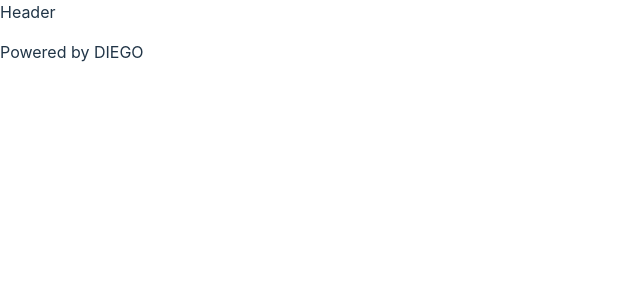
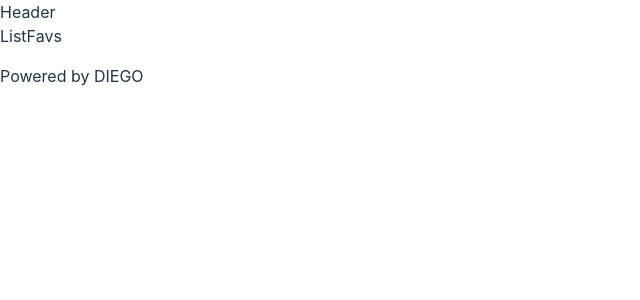
Before and after one commit to diegosnt/fe3-final, a React (Vite) app: page /favs in a window 1280 px wide. Shown: the top 300 px of the page, without its empty margins (0-640 px from the left). Built offline with nearby package versions, Linux system fonts and the light colour scheme.

Commit message:
se agrega la ruta favs

```diff
--- a/src/App.jsx
+++ b/src/App.jsx
@@ -5,6 +5,7 @@ import Contacto from './routes/Contacto'
 import Dentist from './routes/Dentist'
 import Header from './components/Header'
 import Footer from './components/Footer'
+import Favs from './routes/Favs'
 
 function App() {
   return (
@@ -14,8 +15,9 @@ function App() {
         <Routes>
           <Route path="/" element={<Home />} />
           <Route path="/home" element={<Home />} />
+          <Route path="/dentist/:id" element={<Dentist />} />
           <Route path="/contacto" element={<Contacto />} />
-          <Route path="/dentist/:id" element={<Dentist />} />
+          <Route path="/favs" element={<Favs />} />
         </Routes>
       </main>
       <Footer />
--- /dev/null
+++ b/src/components/ListFavs.jsx
@@ -0,0 +1,9 @@
+import React from 'react'
+
+function ListFavs() {
+  return (
+    <div>ListFavs</div>
+  )
+}
+
+export default ListFavs
--- /dev/null
+++ b/src/routes/Favs.jsx
@@ -0,0 +1,10 @@
+import React from 'react'
+import ListFavs from '../components/ListFavs'
+
+function Favs() {
+  return (
+    <ListFavs />
+  )
+}
+
+export default Favs
```
